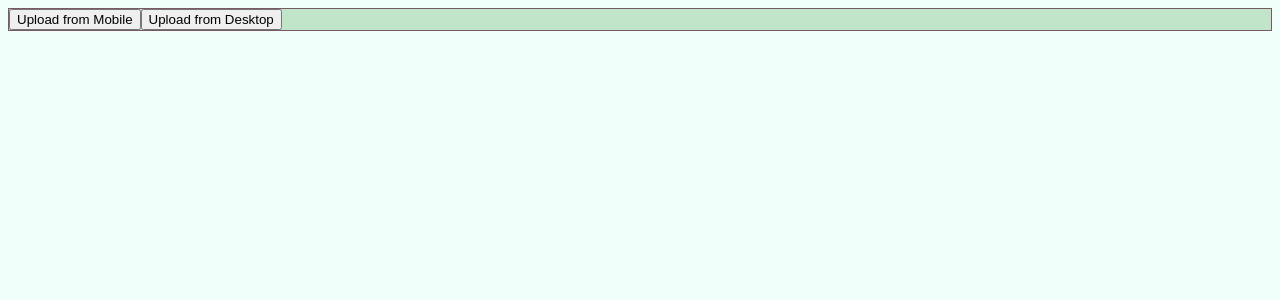
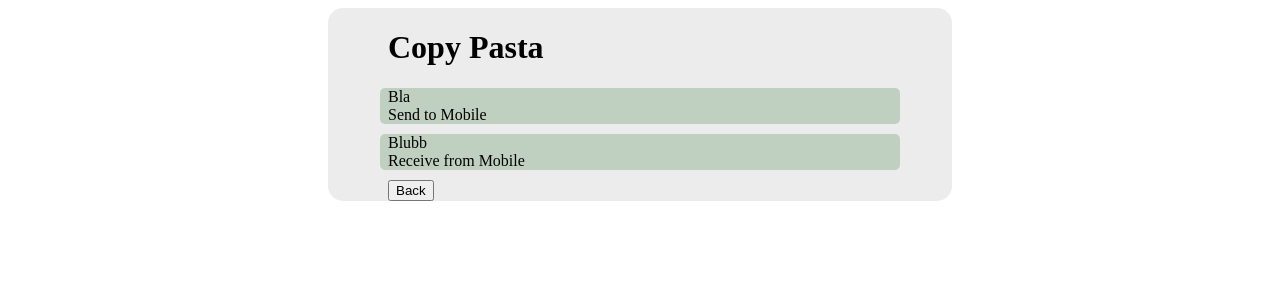
Before and after one commit to MeiSign/Copy-Pasta, a React (Create React App) app in the folder frontend/: page / in a window 1280 px wide. Shown: the top 300 px of the page. Built offline with nearby package versions, Linux system fonts and the light colour scheme.

Commit message:
Flexbox for styling, Smaller components for better structure

```diff
--- a/frontend/package.json
+++ b/frontend/package.json
@@ -6,8 +6,9 @@
     "qrcode.react": "^0.9.2",
     "react": "^16.7.0",
     "react-dom": "^16.7.0",
+    "react-flexbox-grid": "^2.1.2",
     "react-router-dom": "^4.3.1",
-    "react-scripts": "^2.1.5",
+    "react-scripts": "^2.1.8",
     "uuid": "^3.3.2"
   },
   "scripts": {
--- a/frontend/src/App.js
+++ b/frontend/src/App.js
@@ -1,8 +1,9 @@
 import React, { Component } from 'react';
 import MobileUpload from './MobileUpload.js';
 import DesktopUpload from './DesktopUpload.js';
-import ChoosePlatform from './ChoosePlatform.js';
+import DirectionChooser from './DirectionChooser.js';
 import Download from './Download.js';
+import { Grid, Row, Col } from 'react-flexbox-grid';
 
 class App extends Component {
   constructor(props) {
@@ -10,8 +11,7 @@ class App extends Component {
     let params = new URLSearchParams(window.location.search);
     this.state = {
       downloadPath: null,
-      mobile: params.get("uuid"),
-      desktop: false,
+      direction: null,
       uploadUuid: params.get("uuid")
     };
   }
@@ -28,32 +28,53 @@ class App extends Component {
     a.click();
   }
 
-  handlePlatformChosen = (platform) => {
-    console.log("Upload from " + platform + " chosen.")
+  handleDirectionChosen = (direction) => {
+    console.log(direction + " to/from mobile")
     this.setState({
-      mobile: platform === "mobile",
-      desktop: platform === "desktop"
+      direction: direction
     });
   }
 
   render() {
+    const direction = this.state.direction;
     const downloadPath = this.state.downloadPath;
-    const desktop = this.state.desktop;
-    const mobile = this.state.mobile;
     const uploadUuid = this.state.uploadUuid;
-    let download, desktopUpload, mobileUpload, choosePlatform;
+    let download, desktopUpload, mobileUpload, directionChooser;
 
-    if (!desktop && !mobile) { choosePlatform = <ChoosePlatform onPlatformChosen={(platform) => this.handlePlatformChosen(platform)}/> }
-    if (desktop) { desktopUpload = <DesktopUpload onUpload={(pointer) => this.handleDesktopUpload(pointer)} />}
-    if (mobile) { mobileUpload = <MobileUpload onAwaitDownload={(pointer) => this.handleAwaitDownload(pointer)} uploadUuid={uploadUuid} />}
+    if (direction === null) { directionChooser = <DirectionChooser onDirectionChosen={(direction) => this.handleDirectionChosen(direction)}/> }
+    if (direction === 'send') { desktopUpload = <DesktopUpload onUpload={(pointer) => this.handleDesktopUpload(pointer)} />}
+    if (direction === 'receive') { mobileUpload = <MobileUpload onAwaitDownload={(pointer) => this.handleAwaitDownload(pointer)} uploadUuid={uploadUuid} />}
     if (downloadPath) { download = <Download downloadPath={downloadPath} /> }
     return (
-      <div className="App">
-          {choosePlatform}
-          {desktopUpload}
-          {mobileUpload}
-          {download}
-      </div>
+      <Grid fluid>
+        <Row>
+          <Col xsOffset={1} xs={10} mdOffset={1} md={10} lgOffset={3} lg={6} className="Header Content">
+            <Row>
+              <Col xsOffset={1} xs={10} mdOffset={1} md={10} lgOffset={1} lg={10}>
+                <h1>Copy Pasta</h1>
+              </Col>
+            </Row>
+          </Col>
+        </Row>
+        <Row className="App">
+          <Col xsOffset={1} xs={10} mdOffset={1} md={10} lgOffset={3} lg={6} className="Main Content">
+            {directionChooser}
+            {desktopUpload}
+            {mobileUpload}
+            {download}
+          </Col>
+        </Row>
+        <Row>
+          <Col xsOffset={1} xs={10} mdOffset={1} md={10} lgOffset={3} lg={6} className="Footer Content">
+            <Row>
+              <Col xsOffset={1} xs={10} mdOffset={1} md={10} lgOffset={1} lg={10}>
+                <button onClick={() => this.setState({direction: null})}>Back</button>
+              </Col>
+            </Row>
+          </Col>
+        </Row>
+      </Grid>
+
     );
   }
 }
--- a/frontend/src/ChoosePlatform.js
+++ /dev/null
@@ -1,23 +0,0 @@
-import React, { Component } from 'react';
-
-class ChoosePlatform extends Component {
-  chooseDesktop() {
-    this.props.onPlatformChosen("desktop");
-  }
-
-
-  chooseMobile() {
-    this.props.onPlatformChosen("mobile");
-  }
-
-  render() {
-    return (
-      <div>
-        <button type="button" onClick={this.chooseMobile.bind(this)}>Upload from Mobile</button>
-        <button type="button" onClick={this.chooseDesktop.bind(this)}>Upload from Desktop</button>
-      </div>
-    );
-  }
-}
-
-export default ChoosePlatform;
--- /dev/null
+++ b/frontend/src/DirectionChooser.js
@@ -0,0 +1,42 @@
+import React, { Component } from 'react';
+import { Row, Col } from 'react-flexbox-grid';
+
+class DirectionButton extends Component {
+  render() {
+    return (
+      <Row className="Button" onClick={() => this.props.onClick()}>
+        <Col xs={12} md={12} lg={12}>
+          <Row className="Button-Icons">
+            <Col xs={12} md={12} lg={12}>
+              {this.props.icons}
+            </Col>
+          </Row>
+          <Row className="Button-Description">
+            <Col xs={12} md={12} lg={12}>
+              {this.props.description}
+            </Col>
+          </Row>
+        </Col>
+      </Row>
+    );
+  }
+}
+
+class DirectionChooser extends Component {
+  chooseDirection = (sendTo) => {
+    this.props.onDirectionChosen(sendTo);
+  }
+
+  render() {
+    return (
+      <Row>
+        <Col xsOffset={1} xs={10} mdOffset={1} md={10} lgOffset={1} lg={10}>
+          <DirectionButton icons={"Bla"} description={"Send to Mobile"} onClick={() => this.chooseDirection('send')} />
+          <DirectionButton icons={"Blubb"} description={"Receive from Mobile"} onClick={() => this.chooseDirection('receive')} />
+        </Col>
+      </Row>
+    );
+  }
+}
+
+export default DirectionChooser;
--- a/frontend/src/index.css
+++ b/frontend/src/index.css
@@ -1,9 +1,27 @@
-body {
-  background: #F1FFFA;
-  color: #785964;
+
+.Content {
+  background: #ECECEC;
 }
 
-.App {
-  border: 1px solid #785964;
-  background: #C0E5C8;
+.Header {
+  border-radius: 15px 15px 0px 0px;
 }
+
+.Main {
+}
+
+.Footer {
+  border-radius: 0px 0px 15px 15px;
+}
+
+.Button {
+  border-radius: 5px 5px 5px 5px;
+  background: #C0D0C0;
+  margin-bottom: 10px;
+}
+
+.Button-Icons {
+}
+
+.Button-Description {
+}
```
Also changed, not shown: 1 other file (tests, documents, lock files or other folders).
